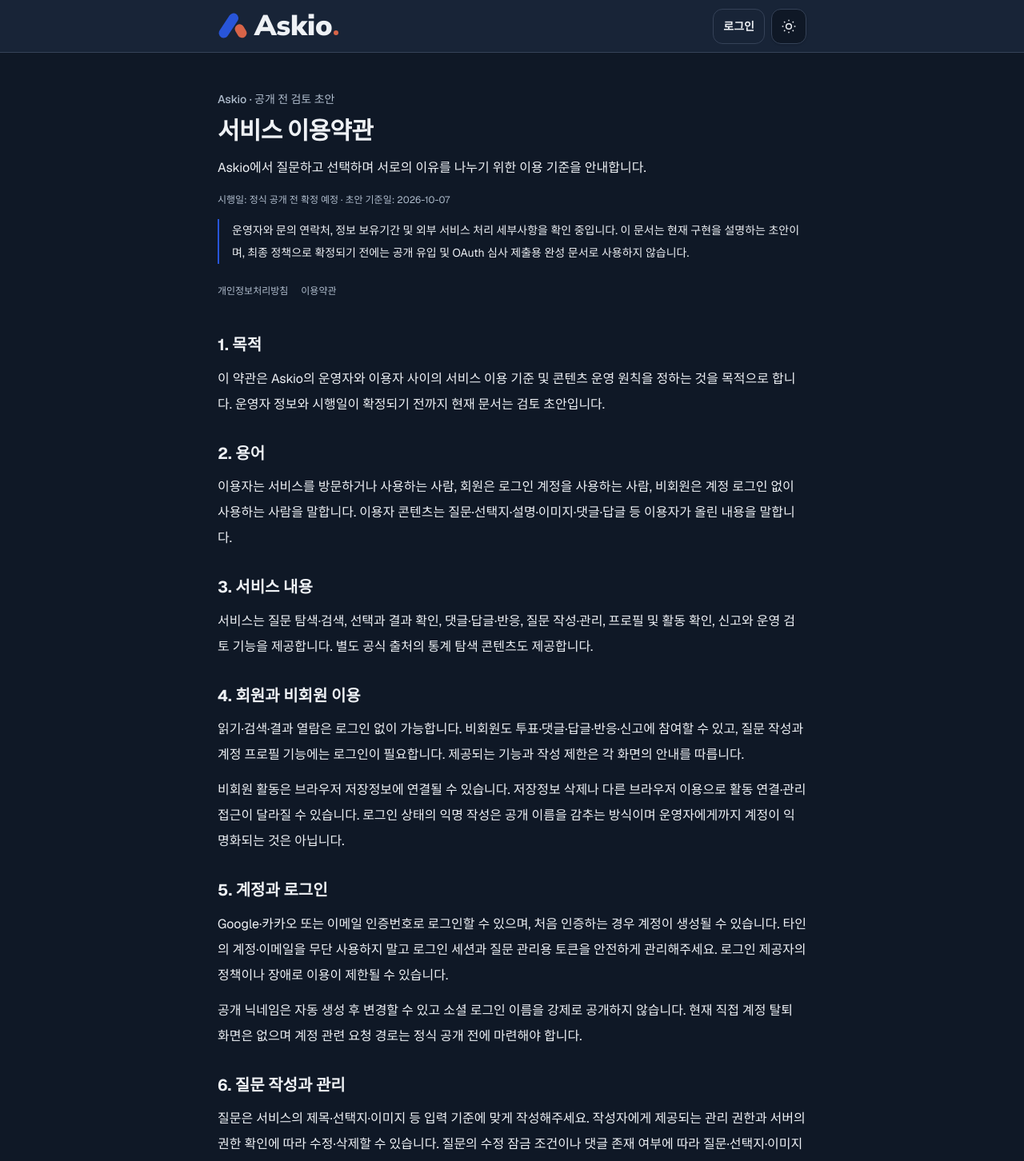
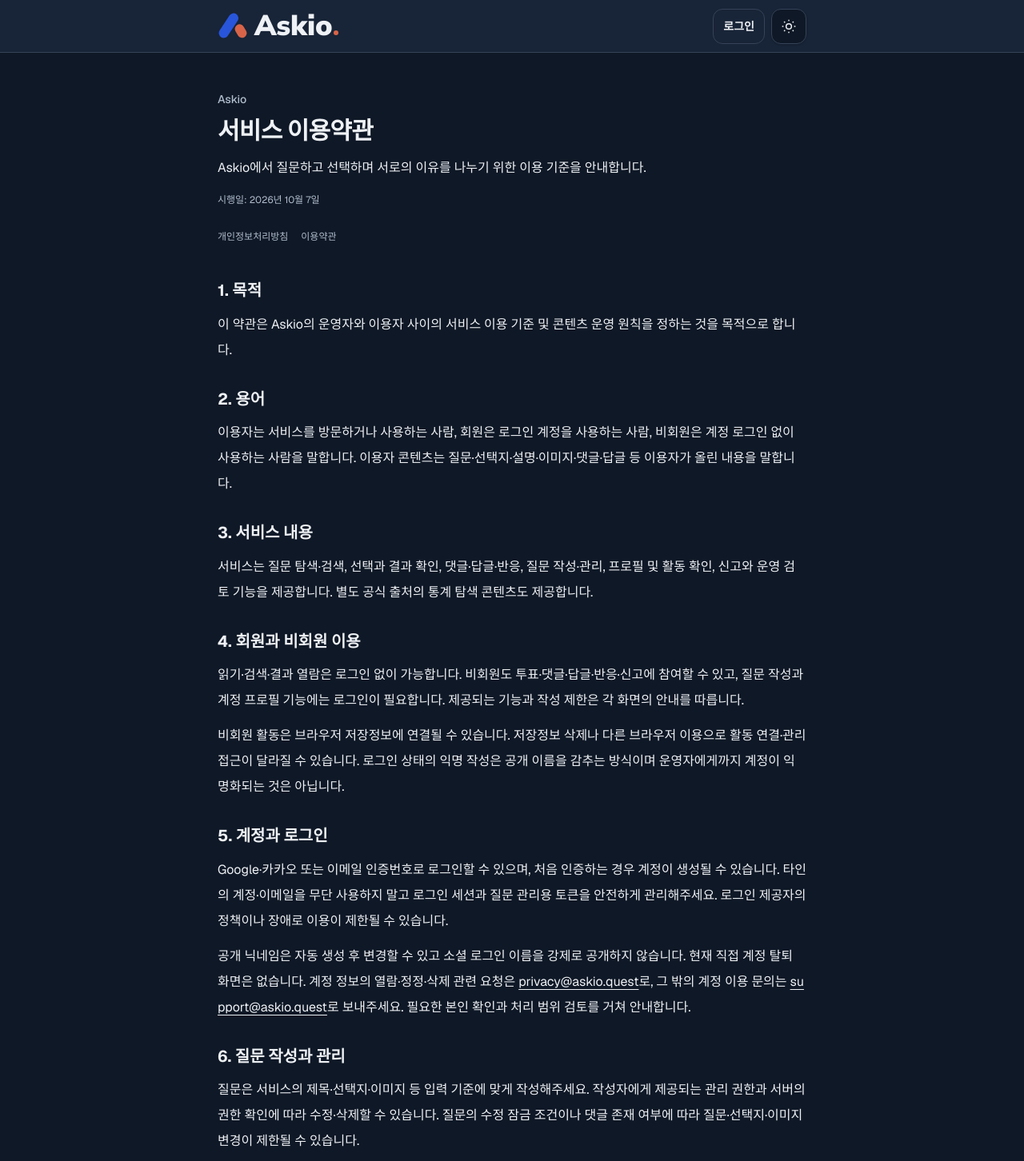
Before and after one commit to lKenKeil/datahub-poll, a Next.js app: page /terms in a window 1280 px wide. Shown: the top 1452 px of the page at 80% size. Built offline with nearby package versions, Linux system fonts and the light colour scheme; no server answers.

Commit message:
fix: finalize service policies for launch

```diff
--- a/app/privacy/page.tsx
+++ b/app/privacy/page.tsx
@@ -1,5 +1,5 @@
 import type { Metadata } from 'next';
-import { PolicyContact, PolicyDocument, PolicySection } from '@/components/policy-document';
+import { PolicyContact, PolicyDocument, PolicyEmailLink, PolicySection } from '@/components/policy-document';
 import { BRAND } from '@/lib/brand';
 import { SERVICE_POLICIES } from '@/lib/service-policies';
 
@@ -26,9 +26,9 @@
         <p>이용자가 입력하거나 업로드한 정보, 로그인 제공자가 동의 범위 안에서 전달하는 정보, 브라우저의 쿠키·저장소와 서비스 요청을 통해 정보를 처리합니다. 소셜 로그인 제공자가 처리하는 정보는 해당 제공자의 정책도 함께 적용됩니다.</p>
       </PolicySection>
       <PolicySection id="retention" title="3. 보유기간과 삭제">
-        <p>현재 계정·프로필·콘텐츠·투표·신고에는 서비스 자체의 일괄 자동 만료기간이 설정되어 있지 않습니다. 최종 보유기간, 법령상 보존이 필요한 경우의 항목·근거·기간, 파기 절차와 외부 서비스의 로그·백업 보존기간은 운영자 확인 후 정식 정책에 명시해야 합니다.</p>
+        <p>계정·프로필 정보는 계정을 제공하는 동안, 콘텐츠·투표·댓글·반응 정보는 해당 활동을 제공·관리하는 동안 보관합니다. 현재 서비스에는 이 정보를 일정 기간 뒤 일괄 자동 삭제하는 기능이 없습니다. 신고와 처리 기록은 신고 검토 및 운영 조치 관리에 사용하며, 대상 콘텐츠의 삭제와 자동으로 연동하여 삭제하지는 않습니다.</p>
         <p>운영자가 콘텐츠를 숨기면 검토·복구를 위해 원문이 남습니다. 최종 삭제 시 관련 데이터와 업로드 이미지의 정리 기능을 사용하지만, 저장소 정리 실패·캐시·백업까지 즉시 완전 삭제된다고 보장하지는 않습니다. 신고와 처리 기록은 대상 콘텐츠가 삭제되어도 별도로 남을 수 있습니다.</p>
-        <p>현재 이용자가 직접 계정을 탈퇴하는 화면은 없습니다. 삭제 요청의 접수 경로와 계정·연결된 활동의 처리 기준도 정식 공개 전 마련해야 합니다.</p>
+        <p>현재 이용자가 직접 계정을 탈퇴하는 화면은 없습니다. 계정 또는 연결된 정보의 삭제를 원하면 <PolicyEmailLink />로 요청해주세요. 요청 대상과 본인 여부를 확인하여 처리 범위를 검토하고 결과를 안내합니다. 법령상 보존 의무 등으로 요청의 전부 또는 일부를 처리할 수 없는 경우에는 그 사유를 안내합니다. 외부 서비스의 로그·캐시·백업에는 각 서비스의 보존 및 삭제 설정이 적용됩니다.</p>
       </PolicySection>
       <PolicySection id="members-guests" title="4. 회원과 비회원 이용">
         <p>질문 읽기·검색·결과 열람은 로그인 없이 이용할 수 있습니다. 비회원도 투표·댓글·답글·반응·신고에 참여할 수 있고, 질문 작성과 계정 프로필 기능에는 로그인이 필요합니다.</p>
@@ -40,7 +40,7 @@
       </PolicySection>
       <PolicySection id="email-login" title="6. 이메일 인증번호 로그인">
         <p>입력한 이메일 주소를 인증번호 발송과 로그인에 사용합니다. 6자리 인증번호를 검증하며 처음 로그인하는 경우 계정이 생성될 수 있습니다. {BRAND.name}의 이메일 로그인 화면은 비밀번호를 수집·저장하는 방식이 아닙니다. 이메일은 인증 시스템에서 처리하며 별도 공개 프로필 항목으로 복제하지 않습니다.</p>
-        <p>메일 발송은 Supabase Auth의 이메일 발송 설정을 사용합니다. 실제 SMTP 업체와 해당 업체의 처리·보존 정보는 현재 저장소만으로 확인되지 않았으며, 운영 설정 확인 후 정식 정책에 안내해야 합니다.</p>
+        <p>인증 메일은 Supabase Auth의 이메일 발송 환경을 통해 전달됩니다. 이 과정에서 수신 이메일 주소와 인증 메일 발송에 필요한 정보를 처리합니다.</p>
       </PolicySection>
       <PolicySection id="profile" title="7. 닉네임과 프로필 사진">
         <p>기본 사진, 소셜 사진 또는 직접 업로드한 사진을 사용할 수 있습니다. 프로필 사진 공개는 기본적으로 꺼져 있으며, 공개 설정을 켜면 익명이 아닌 댓글 등에서 닉네임과 함께 표시될 수 있습니다. 익명 작성에서는 계정 닉네임과 사진을 공개 응답에 포함하지 않습니다.</p>
@@ -73,27 +73,27 @@
         <p>환경 설정이 갖춰진 Production에서 PostHog로 페이지 조회, 질문 카드 클릭, 상세 조회, 투표 성공, 결과 표시, 다음 질문 클릭과 질문 생성 성공을 측정합니다. 개발·Preview·localhost에서는 이벤트를 보내지 않도록 구성되어 있습니다.</p>
         <p>직접 정의한 이벤트에는 질문 식별값·카테고리·참여자 수·선택지 번호 등 행동 분석에 필요한 속성만 보냅니다. 이메일, 계정·비회원 참여 식별값, 소유자 토큰, 질문·선택지·댓글 원문 및 이미지 URL을 직접 이벤트 속성으로 보내도록 구현하지 않았습니다.</p>
         <p>자동 페이지 조회에는 URL, 페이지 제목, 유입 주소, 캠페인 정보, 브라우저·기기 정보와 SDK의 임의 식별정보 등이 포함될 수 있습니다. URL의 검색어 또는 페이지 제목에 질문 내용이 포함될 수 있으므로, 모든 분석 정보에 원문이나 개인 관련 정보가 없다고 보장하지는 않습니다.</p>
-        <p>자동 행동 수집, 세션 화면 녹화, 계정 식별 연결 및 개인 프로필 생성은 비활성화되어 있습니다. 현재 서비스 내부에 분석 거부 전용 설정은 없습니다. 브라우저의 추적 차단 기능을 사용할 수 있으나 모든 전송을 차단한다고 보장하지 않으며, 쿠키 삭제만으로 향후 분석 전송이 중단되는 것도 아닙니다. 분석 보유기간 및 필요한 동의·거부 절차는 정식 공개 전 확인해야 합니다.</p>
+        <p>자동 행동 수집, 세션 화면 녹화, 계정 식별 연결 및 개인 프로필 생성은 비활성화되어 있습니다. 현재 서비스 내부에 분석 거부 전용 설정은 없습니다. 브라우저의 추적 차단 기능을 사용할 수 있으나 모든 전송을 차단한다고 보장하지 않으며, 쿠키 삭제만으로 향후 분석 전송이 중단되는 것도 아닙니다. 분석 관련 문의나 권리 행사 요청은 <PolicyEmailLink />로 보내주세요.</p>
       </PolicySection>
-      <PolicySection id="providers" title="13. 외부 서비스와 국외 처리 확인">
+      <PolicySection id="providers" title="13. 외부 서비스와 국외 처리">
         <dl className="space-y-4">
           <div><dt className="font-semibold">Supabase</dt><dd>인증, 데이터베이스, 이미지 저장소 제공. 계정·세션·프로필·콘텐츠·활동·신고 정보와 관련 파일 등을 처리합니다.</dd></div>
           <div><dt className="font-semibold">Vercel</dt><dd>사이트 호스팅과 서버 실행. 페이지·API 요청, 서버에서 처리하는 정보와 접속·오류 로그 등이 처리될 수 있습니다.</dd></div>
           <div><dt className="font-semibold">Google·카카오</dt><dd>이용자가 선택한 소셜 로그인 제공. 각 제공자의 동의 범위에 따른 계정·프로필 정보 및 로그인 요청을 처리합니다. 소셜 사진을 표시할 때 외부 이미지 서버에 요청이 전달될 수 있습니다.</dd></div>
           <div><dt className="font-semibold">PostHog</dt><dd>활성화된 운영 환경에서 페이지·행동 이벤트와 분석용 브라우저 식별정보를 처리합니다.</dd></div>
-          <div><dt className="font-semibold">이메일 발송 서비스</dt><dd>Supabase Auth에 연결된 실제 발송 업체 확인이 필요합니다. 확인 전에는 업체명을 임의로 기재하지 않습니다.</dd></div>
+          <div><dt className="font-semibold">이메일 발송</dt><dd>Supabase Auth의 이메일 발송 환경을 통해 수신 주소와 인증 메일 발송에 필요한 정보를 처리합니다.</dd></div>
         </dl>
-        <p>위 목록은 기술적으로 사용하는 서비스를 설명하며, 각 서비스가 법적으로 수탁자·제3자 제공 대상 중 어디에 해당하는지는 계약과 처리 구조 확인이 필요합니다. 실제 처리 국가·지역, 이전받는 자, 항목·시기·방법·목적·기간과 관련 고지 및 권리 행사 사항은 운영자가 확인하여 정식 정책에 반영해야 합니다. 국내에서만 처리한다고 단정하지 않습니다.</p>
+        <p>외부 서비스를 이용하는 과정에서 정보가 국외에서 처리될 수 있습니다. 이 목록은 사용하는 서비스와 처리 목적을 설명하며, 모든 정보가 국내에서만 처리된다는 의미는 아닙니다. 외부 처리 및 국외 이전에 관한 문의나 권리 행사 요청은 <PolicyEmailLink />로 보내주세요.</p>
       </PolicySection>
       <PolicySection id="rights" title="14. 열람·정정·삭제 등 권리">
         <p>이용자는 적용 법령에 따라 본인 정보의 열람·정정·삭제·처리정지 등을 요청할 수 있습니다. 닉네임·프로필 사진·공개 설정은 프로필 설정에서 변경할 수 있으며, 질문 관리 권한이 있는 경우 제공되는 수정·삭제 기능을 사용할 수 있습니다.</p>
-        <p>직접 처리할 수 없는 요청은 운영자 문의 경로가 마련된 후 접수할 수 있어야 합니다. 요청 처리에 필요한 최소한의 본인 확인이 필요할 수 있고, 법령상 보존 의무나 다른 이용자의 권리 보호가 필요한 경우 해당 사유를 설명해야 합니다. 이 초안에는 아직 확정된 요청 접수 연락처가 없습니다.</p>
+        <p>직접 처리할 수 없는 열람·정정·삭제·처리정지 요청은 <PolicyEmailLink />로 보내주세요. 요청 종류와 관련 계정 또는 콘텐츠를 알려주시면, 필요한 최소한의 본인 확인을 거쳐 처리 범위와 결과를 안내합니다. 비밀번호·인증번호·질문 관리용 토큰은 보내지 마세요. 법령상 보존 의무나 다른 이용자의 권리 보호 때문에 요청이 제한되는 경우에는 해당 사유를 안내합니다.</p>
       </PolicySection>
-      <PolicySection id="contact" title="15. 운영자 및 개인정보 문의">
+      <PolicySection id="contact" title="15. 문의">
         <PolicyContact />
       </PolicySection>
       <PolicySection id="changes" title="16. 정책 변경과 시행일">
-        <p>확정된 정책을 변경할 때에는 변경 내용과 시행일을 이 페이지 또는 서비스 내 안내로 알립니다. 별도 동의나 고지가 필요한 변경은 해당 절차를 마련해야 합니다. 현재 문서의 시행일은 미확정이며 초안 기준일은 {SERVICE_POLICIES.reviewedAt}입니다.</p>
+        <p>정책을 변경할 때에는 변경 내용과 시행일을 이 페이지 또는 서비스 내 안내로 알립니다. 법령상 별도 동의나 고지가 필요한 변경에는 해당 절차를 따릅니다. 이 개인정보처리방침은 {SERVICE_POLICIES.effectiveDateLabel}부터 시행합니다.</p>
       </PolicySection>
     </PolicyDocument>
   );
--- a/app/terms/page.tsx
+++ b/app/terms/page.tsx
@@ -1,5 +1,5 @@
 import type { Metadata } from 'next';
-import { PolicyContact, PolicyDocument, PolicySection } from '@/components/policy-document';
+import { PolicyContact, PolicyDocument, PolicyEmailLink, PolicySection } from '@/components/policy-document';
 import { BRAND } from '@/lib/brand';
 import { SERVICE_POLICIES } from '@/lib/service-policies';
 
@@ -13,7 +13,7 @@
   return (
     <PolicyDocument title="서비스 이용약관" introduction={`${BRAND.name}에서 질문하고 선택하며 서로의 이유를 나누기 위한 이용 기준을 안내합니다.`}>
       <PolicySection id="purpose" title="1. 목적">
-        <p>이 약관은 {BRAND.name}의 운영자와 이용자 사이의 서비스 이용 기준 및 콘텐츠 운영 원칙을 정하는 것을 목적으로 합니다. 운영자 정보와 시행일이 확정되기 전까지 현재 문서는 검토 초안입니다.</p>
+        <p>이 약관은 {BRAND.name}의 운영자와 이용자 사이의 서비스 이용 기준 및 콘텐츠 운영 원칙을 정하는 것을 목적으로 합니다.</p>
       </PolicySection>
       <PolicySection id="definitions" title="2. 용어">
         <p>이용자는 서비스를 방문하거나 사용하는 사람, 회원은 로그인 계정을 사용하는 사람, 비회원은 계정 로그인 없이 사용하는 사람을 말합니다. 이용자 콘텐츠는 질문·선택지·설명·이미지·댓글·답글 등 이용자가 올린 내용을 말합니다.</p>
@@ -27,7 +27,7 @@
       </PolicySection>
       <PolicySection id="account" title="5. 계정과 로그인">
         <p>Google·카카오 또는 이메일 인증번호로 로그인할 수 있으며, 처음 인증하는 경우 계정이 생성될 수 있습니다. 타인의 계정·이메일을 무단 사용하지 말고 로그인 세션과 질문 관리용 토큰을 안전하게 관리해주세요. 로그인 제공자의 정책이나 장애로 이용이 제한될 수 있습니다.</p>
-        <p>공개 닉네임은 자동 생성 후 변경할 수 있고 소셜 로그인 이름을 강제로 공개하지 않습니다. 현재 직접 계정 탈퇴 화면은 없으며 계정 관련 요청 경로는 정식 공개 전에 마련해야 합니다.</p>
+        <p>공개 닉네임은 자동 생성 후 변경할 수 있고 소셜 로그인 이름을 강제로 공개하지 않습니다. 현재 직접 계정 탈퇴 화면은 없습니다. 계정 정보의 열람·정정·삭제 관련 요청은 <PolicyEmailLink />로, 그 밖의 계정 이용 문의는 <PolicyEmailLink kind="support" />로 보내주세요. 필요한 본인 확인과 처리 범위 검토를 거쳐 안내합니다.</p>
       </PolicySection>
       <PolicySection id="questions" title="6. 질문 작성과 관리">
         <p>질문은 서비스의 제목·선택지·이미지 등 입력 기준에 맞게 작성해주세요. 작성자에게 제공되는 관리 권한과 서버의 권한 확인에 따라 수정·삭제할 수 있습니다. 질문의 수정 잠금 조건이나 댓글 존재 여부에 따라 질문·선택지·이미지 변경이 제한될 수 있습니다.</p>
@@ -60,7 +60,7 @@
       <PolicySection id="moderation" title="13. 숨김·삭제와 요청 제한">
         <p>금지행위, 권리 침해, 법령상 필요 또는 운영 검토가 필요한 콘텐츠는 숨기거나 삭제할 수 있습니다. 숨김은 일반 공개 화면에서 비노출하는 조치이며 검토 후 복구할 수 있습니다. 삭제는 콘텐츠와 관련 데이터를 정리하는 최종 조치로 복구를 보장하지 않습니다.</p>
         <p>삭제 시 관련 댓글·답글·반응·투표 등이 함께 정리될 수 있고, 업로드 이미지는 기존 저장소 정리 절차를 사용합니다. 공개 URL을 이미 알고 있는 경우 숨김만으로 파일 접근이 차단되지 않으며, 삭제 뒤에도 외부 캐시 등에 잠시 남을 수 있습니다.</p>
-        <p>반복 요청에는 일시적인 요청 제한을 적용합니다. 현재 자동 계정 차단 기능은 제공하지 않습니다. 운영 조치에 대한 문의·검토 요청을 받을 유효한 연락 경로는 정식 공개 전 확정해야 합니다.</p>
+        <p>반복 요청에는 일시적인 요청 제한을 적용합니다. 현재 자동 계정 차단 기능은 제공하지 않습니다. 운영 조치에 대한 문의·검토 요청은 <PolicyEmailLink kind="support" />로 보내주세요. 관련 콘텐츠와 문의 내용을 확인하여 안내합니다.</p>
       </PolicySection>
       <PolicySection id="availability" title="14. 서비스 변경과 중단">
         <p>점검, 장애, 보안 문제, 외부 제공자의 사정 또는 운영상 필요로 기능이 변경되거나 중단될 수 있습니다. 중요한 변경은 서비스 안내를 통해 알리는 것을 원칙으로 하며 긴급한 경우 사후 안내가 필요할 수 있습니다. 지속적인 제공이나 데이터 복구를 무조건 보장하지 않습니다.</p>
@@ -77,13 +77,13 @@
         <p>이용자 콘텐츠의 정확성·적법성 및 투표 결과의 대표성을 무조건 보장하지는 않습니다. 다만 이 문구가 운영자의 고의·과실에 따른 책임이나 법령상 부담하는 책임을 일률적으로 면제하는 것은 아닙니다. 각자의 책임은 적용 법령과 구체적인 사정에 따라 판단합니다.</p>
       </PolicySection>
       <PolicySection id="privacy" title="18. 개인정보와 약관 변경">
-        <p>개인정보 처리 내용은 개인정보처리방침을 함께 확인해주세요. 약관을 확정하거나 변경할 때에는 내용과 시행일을 알리고, 법령상 별도 안내·동의가 필요한 경우 해당 절차를 마련해야 합니다. 단순히 로그인 버튼을 누르거나 정책 링크가 표시된 것만으로 필요한 법적 동의 절차를 모두 마쳤다고 보지 않습니다.</p>
+        <p>개인정보 처리 내용은 개인정보처리방침을 함께 확인해주세요. 약관을 변경할 때에는 내용과 시행일을 알리고, 법령상 별도 안내·동의가 필요한 경우 해당 절차를 따릅니다. 단순히 로그인 버튼을 누르거나 정책 링크가 표시된 것만으로 필요한 법적 동의 절차를 모두 마쳤다고 보지 않습니다.</p>
       </PolicySection>
-      <PolicySection id="contact" title="19. 문의와 운영자">
+      <PolicySection id="contact" title="19. 문의">
         <PolicyContact />
       </PolicySection>
       <PolicySection id="effective-date" title="20. 시행일">
-        <p>시행일은 정식 공개 전 확정할 예정입니다. 현재 문서의 초안 기준일은 {SERVICE_POLICIES.reviewedAt}이며, 운영자·문의 경로 및 필요한 검토를 완료한 뒤 정식 약관으로 확정해야 합니다.</p>
+        <p>이 이용약관은 {SERVICE_POLICIES.effectiveDateLabel}부터 시행합니다.</p>
       </PolicySection>
     </PolicyDocument>
   );
--- a/components/policy-document.tsx
+++ b/components/policy-document.tsx
@@ -18,13 +18,10 @@
       <main className="mx-auto w-full min-w-0 max-w-3xl px-4 py-8 sm:py-12">
         <article className="space-y-8 break-words text-sm leading-7 text-ink sm:text-base sm:leading-8">
           <div className="space-y-3">
-            <p className="text-sm font-medium text-muted">{BRAND.name} · 공개 전 검토 초안</p>
+            <p className="text-sm font-medium text-muted">{BRAND.name}</p>
             <h1 className="text-2xl font-bold tracking-tight sm:text-3xl">{title}</h1>
             <p>{introduction}</p>
-            <p className="text-xs leading-6 text-muted">시행일: {SERVICE_POLICIES.effectiveDate ?? '정식 공개 전 확정 예정'} · 초안 기준일: {SERVICE_POLICIES.reviewedAt}</p>
-            <div role="note" className="border-l-2 border-primary pl-4 text-sm leading-7">
-              운영자와 문의 연락처, 정보 보유기간 및 외부 서비스 처리 세부사항을 확인 중입니다. 이 문서는 현재 구현을 설명하는 초안이며, 최종 정책으로 확정되기 전에는 공개 유입 및 OAuth 심사 제출용 완성 문서로 사용하지 않습니다.
-            </div>
+            <p className="text-xs leading-6 text-muted">시행일: <time dateTime={SERVICE_POLICIES.effectiveDate}>{SERVICE_POLICIES.effectiveDateLabel}</time></p>
             <PolicyLinks />
           </div>
           {children}
@@ -46,10 +43,13 @@
 export function PolicyContact() {
   return (
     <dl className="space-y-2 text-sm">
-      <div><dt className="font-semibold">운영자</dt><dd>{SERVICE_POLICIES.operatorName ?? '정식 공개 전 확정하여 안내할 예정입니다.'}</dd></div>
-      <div><dt className="font-semibold">개인정보 보호 및 서비스 문의</dt><dd>{SERVICE_POLICIES.privacyContactEmail
-        ? <a href={`mailto:${SERVICE_POLICIES.privacyContactEmail}`} className="underline underline-offset-4">{SERVICE_POLICIES.privacyContactEmail}</a>
-        : '문의 이메일과 담당자를 확인 중입니다. 유효한 문의 경로를 마련한 뒤 정식 정책을 공개합니다.'}</dd></div>
+      <div><dt className="font-semibold">일반 서비스 문의</dt><dd><PolicyEmailLink kind="support" /></dd></div>
+      <div><dt className="font-semibold">개인정보 관련 문의 및 권리 행사</dt><dd><PolicyEmailLink /></dd></div>
     </dl>
   );
 }
+
+export function PolicyEmailLink({ kind = 'privacy' }: { kind?: 'privacy' | 'support' }) {
+  const email = kind === 'support' ? SERVICE_POLICIES.supportEmail : SERVICE_POLICIES.privacyContactEmail;
+  return <a href={`mailto:${email}`} className="break-all underline underline-offset-4">{email}</a>;
+}
--- a/lib/service-policies.ts
+++ b/lib/service-policies.ts
@@ -1,12 +1,13 @@
 import { BRAND } from '@/lib/brand';
 
-// Release gate: replace the pending values only after the operator confirms
-// the contact channel and reviews retention / processor / transfer details.
+// Confirmed public contact channels. Legal / provider details that are not
+// established by the repository are tracked in the operational checklist.
 export const SERVICE_POLICIES = {
   reviewedAt: '2026-10-07',
-  effectiveDate: null as string | null,
-  operatorName: null as string | null,
-  privacyContactEmail: null as string | null,
+  effectiveDate: '2026-10-07',
+  effectiveDateLabel: '2026년 10월 7일',
+  supportEmail: 'support@askio.quest',
+  privacyContactEmail: 'privacy@askio.quest',
   privacy: {
     href: '/privacy',
     title: `개인정보처리방침 | ${BRAND.name}`,
--- a/scripts/test-service-policies.mjs
+++ b/scripts/test-service-policies.mjs
@@ -30,9 +30,10 @@
 mocks['@/components/policy-links'] = load('components/policy-links.tsx');
 mocks['@/components/policy-document'] = load('components/policy-document.tsx');
 const { SERVICE_POLICIES } = mocks['@/lib/service-policies'];
-assert.equal(SERVICE_POLICIES.operatorName, null, 'do not invent an operator');
-assert.equal(SERVICE_POLICIES.privacyContactEmail, null, 'do not invent a contact');
-assert.equal(SERVICE_POLICIES.effectiveDate, null, 'draft is not an effective final policy');
+assert.equal(SERVICE_POLICIES.supportEmail, 'support@askio.quest');
+assert.equal(SERVICE_POLICIES.privacyContactEmail, 'privacy@askio.quest');
+assert.equal(SERVICE_POLICIES.effectiveDate, '2026-10-07');
+assert.equal(SERVICE_POLICIES.effectiveDateLabel, '2026년 10월 7일');
 
 for (const [name, title, sectionCount] of [
   ['privacy', '개인정보처리방침', 16], ['terms', '서비스 이용약관', 20],
@@ -44,9 +45,12 @@
   const html = renderToStaticMarkup(React.createElement(page.default));
   assert.equal((html.match(/<h1 /g) ?? []).length, 1);
   assert.equal((html.match(/<h2 /g) ?? []).length, sectionCount);
-  assert.match(html, /공개 전 검토 초안/);
-  assert.match(html, /시행일: 정식 공개 전 확정 예정/);
-  assert.match(html, /문의 이메일과 담당자를 확인 중/);
+  assert.doesNotMatch(html, /초안|TODO|placeholder|확정 예정|확정할 예정|확인 중|마련해야|정식 공개 전/);
+  assert.match(html, /<time dateTime="2026-10-07">2026년 10월 7일<\/time>/);
+  for (const email of ['support@askio.quest', 'privacy@askio.quest']) {
+    assert.ok(html.includes(`href="mailto:${email}"`), `working contact link: ${email}`);
+  }
+  assert.doesNotMatch(html, /마이페이지에서 즉시|1인 1표 완벽 보장|완벽히 보장합니다/);
   assert.doesNotMatch(html, /GUEST_ID_SECRET|HMAC|access_token|service_role/);
   assert.match(html, /href="\/privacy"/);
   assert.match(html, /href="\/terms"/);
@@ -56,6 +60,10 @@
 assert.match(privacy, /URL을 아는 사람의 접근이 철회되는 것은 아닙니다/);
 assert.match(privacy, /URL의 검색어 또는 페이지 제목/);
 assert.match(privacy, /쿠키 삭제만으로 향후 분석 전송이 중단되는 것도 아닙니다/);
+assert.match(privacy, /직접 계정을 탈퇴하는 화면은 없습니다/);
+assert.match(privacy, /비밀번호를 수집·저장하는 방식이 아닙니다/);
+assert.match(privacy, /서비스 내부에 분석 거부 전용 설정은 없습니다/);
+assert.match(privacy, /검토하고 결과를 안내합니다/);
 const terms = renderToStaticMarkup(React.createElement(load('app/terms/page.tsx').default));
 assert.match(terms, /과학적 여론조사나 대표 표본 조사가 아니며/);
 assert.match(terms, /고의·과실/);
@@ -70,4 +78,4 @@
 assert.match(footer, /<footer/);
 assert.match(footer, /Askio/);
 assert.doesNotMatch(footer, /target="_blank"/);
-console.log('PASS service policy pages, draft gates, metadata, privacy caveats, footer/auth links');
+console.log('PASS finalized service policies, confirmed date and mailto links, metadata, privacy caveats, footer/auth links');
```
Also changed, not shown: 1 other file (tests, documents, lock files or other folders).
